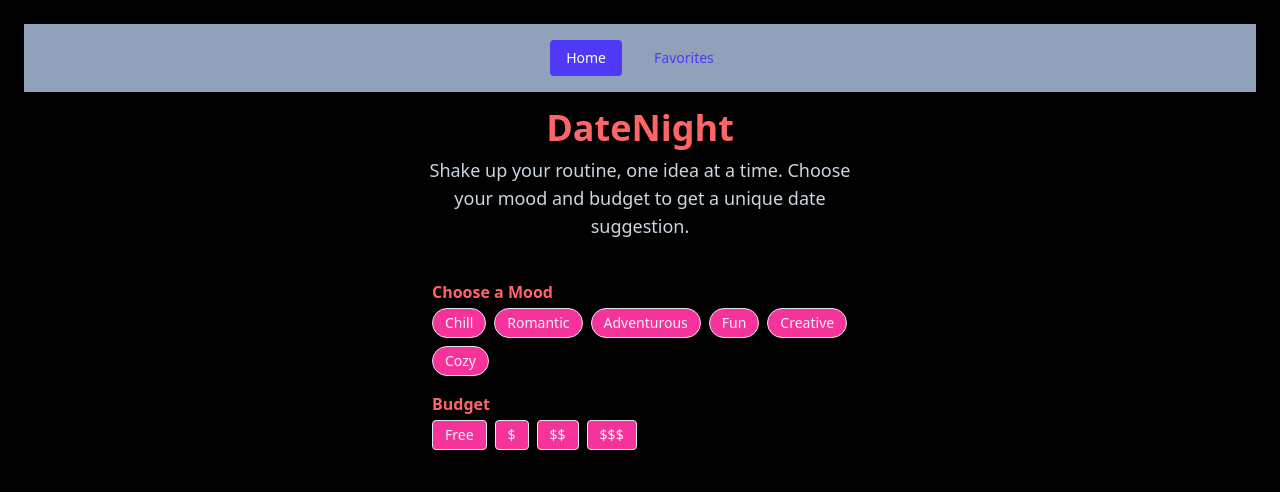
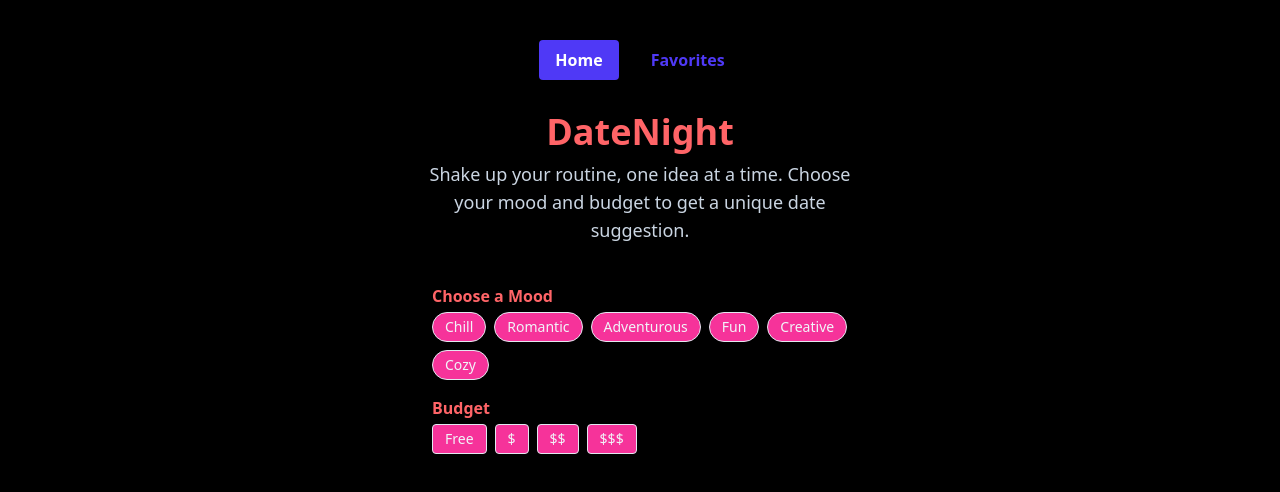
Before and after one commit to nathangreen1632/DateNight, a React (Vite) app in the folder client/: page / in a window 1280 px wide. Shown: the top 492 px of the page. Built offline with nearby package versions, Linux system fonts and the light colour scheme; no server answers.

Commit message:
Update `Navbar.tsx` styles for improved dark theme consistency
Adjusted navbar background color to black for better alignment with the dark theme. Updated link styles by increasing text size and weight for improved readability and visual hierarchy.

```diff
--- a/client/src/components/Navbar.tsx
+++ b/client/src/components/Navbar.tsx
@@ -4,12 +4,12 @@ function Navbar() {
   const { pathname } = useLocation();
 
   const linkClass: (path: string) => string = (path: string) =>
-    `px-4 py-2 rounded text-sm font-medium ${
+    `px-4 py-2 rounded text-md font-large ${
       pathname === path ? 'bg-indigo-600 text-white hover:bg-indigo-500' : 'text-indigo-600 hover:bg-indigo-100'
     }`;
 
   return (
-    <nav className="w-full bg-slate-400 font-bold shadow p-4 flex justify-center gap-4 mb-4">
+    <nav className="w-full bg-black font-bold shadow p-4 flex justify-center gap-4 mb-4">
       <Link to="/" className={linkClass('/')}>Home</Link>
       <Link to="/favorites" className={linkClass('/favorites')}>Favorites</Link>
     </nav>
```
